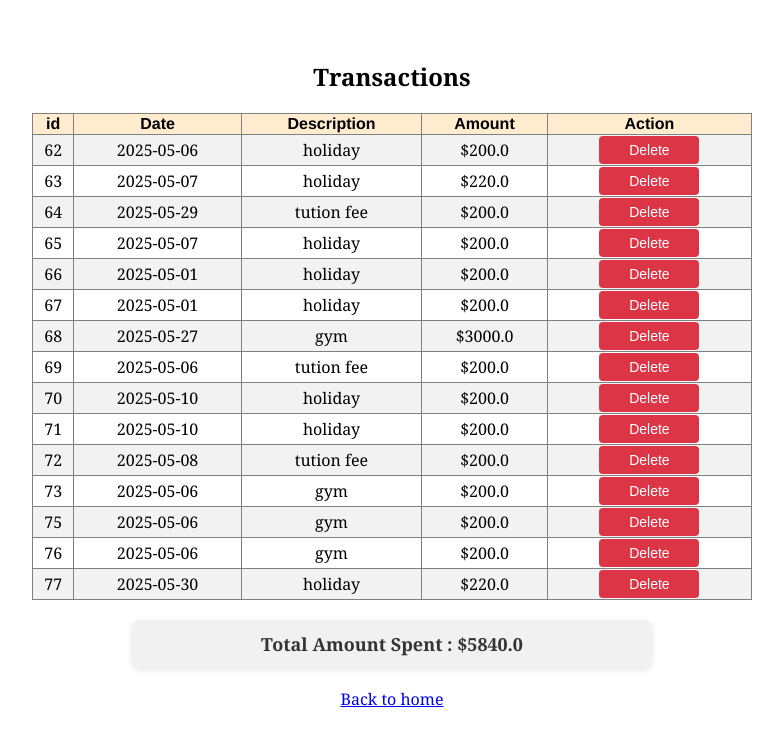
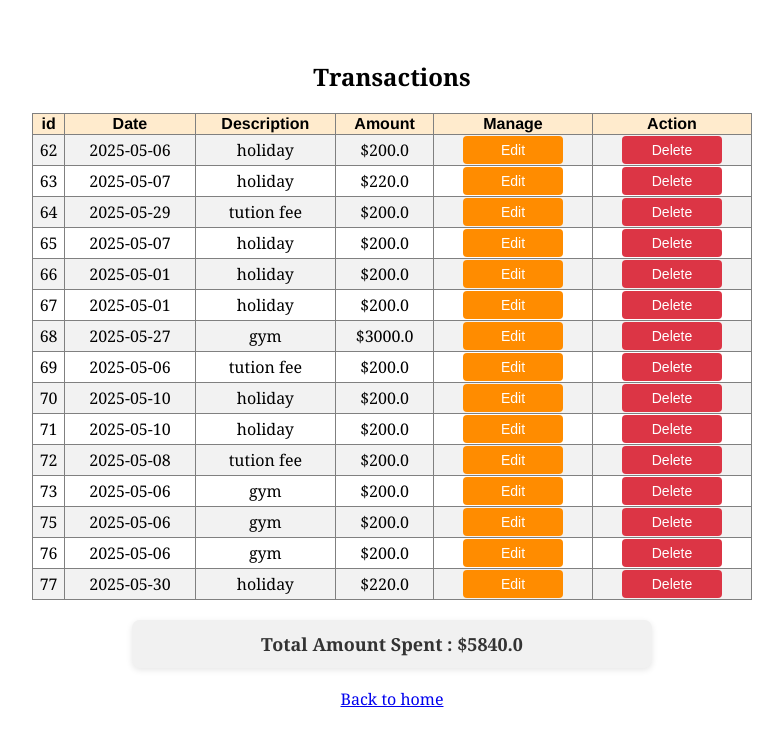
Before and after one commit to samimahlaka/budget_tracker, a Flask app: page /view_transactions in a window 1280 px wide. Shown: the top 746 px of the page, without its empty margins (248-1031 px from the left). Run offline with Flask 3, Linux system fonts and the light colour scheme; data comes from the database, SQL or seed files in the repository; both versions use the stored data as it was after the commit.

Commit message:
Implement transaction update with prefilled form and custom styling

```diff
--- a/app.py
+++ b/app.py
@@ -1,6 +1,7 @@
 from flask import Flask ,request, render_template, redirect, url_for, flash
 import sqlite3
 from forms import transactionForm
+from datetime import datetime
 
 app = Flask(__name__)
 app.secret_key = 'dev123'
@@ -61,16 +62,54 @@ def transactions():
     return render_template('transaction.html', transactions=transactions, Total_Amount = total_spending)
 
 
-@app.route('/delete_transaction', methods = ['POST'])
-def delete_transaction():
+@app.route('/delete_transaction/<int:id>', methods = ['POST'])
+def delete_transaction(id):
     conn = sqlite3.connect('data/budget.db')
     cursor = conn.cursor()
-    delete_id = request.form['id']
-    cursor.execute('DELETE from transactions WHERE id = ?', (delete_id,))
+    #delete_id = request.form['id']
+    cursor.execute('DELETE from transactions WHERE id = ?', ( id,))
     conn.commit()
     conn.close()
     return redirect('/view_transactions')
 
+@app.route('/edit_transaction/<int:id>', methods = ['POST','GET'])
+def edit_transaction(id):
+    form = transactionForm()
+    conn = sqlite3.connect('data/budget.db')
+    cursor = conn.cursor()
+    cursor.execute('SELECT * FROM transactions WHERE id =?', (id,))
+    row = cursor.fetchone()
+
+    if not row:
+        flash("No such transaction exist")
+        return redirect("/view_transactions")
+
+    if request.method == 'POST' and form.validate_on_submit():
+        date = form.date.data
+        description = form.description.data
+        amount = form.amount.data
+        cursor.execute('UPDATE transactions SET date = ?, description=?, amount=? WHERE id =?',(date,description,amount,id))
+        conn.commit()
+        conn.close()
+        flash("Transaction updated successfully")
+        return redirect('/view_transactions')
+
+    form.date.data = datetime.strptime(row[1], '%Y-%m-%d').date()
+    form.description.data = row[2]
+    form.amount.data= row[3]
+    conn.close()
+
+    return(render_template('edit_transaction.html', form=form))
+
+
+
+
+
+
+
+
+
+
 if __name__ == '__main__':
     create_table()
     app.run(debug=True)
--- a/static/style.css
+++ b/static/style.css
@@ -72,6 +72,8 @@ h1 {
 
 .submit_btn:hover { background-color: #218838; /* a darker green */ }
 .del_btn:hover { background-color: #c82333; /* a darker red */ }
+.edit_btn:hover { background-color: orange;}
+.update_btn:hover { background-color: orange;}
 
 .total {
     background-color: #f1f1f1;
@@ -95,9 +97,7 @@ h1 {
 text-transform:lowercase
 }
 
-.input_field {
 
-}
 ul {
     list-style-type: none;
     padding: 0;
@@ -111,3 +111,30 @@ ul {
     color: #006600;
     font-weight: bold;
   }
+
+  .form-label {
+    font-weight: bold;
+    color: #2c3e50;
+    margin-bottom: 4px;
+    font-size: 15px;
+    text-transform: capitalize;
+}
+.edit_btn {
+    background-color: darkorange;
+    padding: 6px 12px;
+    font-size: 14px;
+    width: 100px;
+
+    color: white;
+    border: none;
+    border-radius: 4px;
+}
+.update_btn {
+    background-color: darkorange;
+    padding: 6px 12px;
+    font-size: 14px;
+    width: 100px;
+    color: white;
+    border: none;
+    border-radius: 4px;
+}
--- a/templates/home.html
+++ b/templates/home.html
@@ -15,9 +15,9 @@
     <form method="POST" action="/insert_transaction">
         {{ form.hidden_tag() }}
 
-        <p>{{ form.date.label }} {{ form.date() }}</p>
-        <p>{{ form.description.label }} {{ form.description() }}</p>
-        <p>{{ form.amount.label }} {{ form.amount() }}</p>
+        <p>{{ form.date.label(class = 'form-label') }} {{ form.date() }}</p>
+        <p>{{ form.description.label(class = 'form-label') }} {{ form.description() }}</p>
+        <p>{{ form.amount.label(class = 'form-label') }} {{ form.amount() }}</p>
 
         {% if form.is_submitted() and form.validate() %}
             {% if form.errors %}
--- a/templates/transaction.html
+++ b/templates/transaction.html
@@ -22,6 +22,7 @@
             <th> Date </th>
             <th> Description </th>
             <th> Amount </th>
+            <th> Manage </th>
             <th> Action</th>
         </tr>
 
@@ -44,12 +45,16 @@
             <td class = 'lower-case'>{{ item[2] }}</td>
             <td>${{item[3] }}</td>
             <td>
-            <form action="/delete_transaction" method="POST">
-                <input  type="hidden" name="id" value="{{item[0]}}">
-                <input  type="submit" value="Delete" class="del_btn">
+                <form action="{{ url_for('edit_transaction', id=item[0]) }}" method="GET">
+                    <button type="submit" class="edit_btn">Edit</button>
                 </form>
             </td>
+            <td>
+                <form action="{{ url_for('delete_transaction', id=item[0]) }}" method="POST">
+                    <button type="submit" class="del_btn">Delete</button>
+                </form>
 
+          </td>
         </tr>
         {% endfor %}
 
```
Also changed, not shown: templates/edit_transaction.html (added, +48 -0 lines), data/budget.db. Lines whose indentation alone changed are shown as unchanged.
